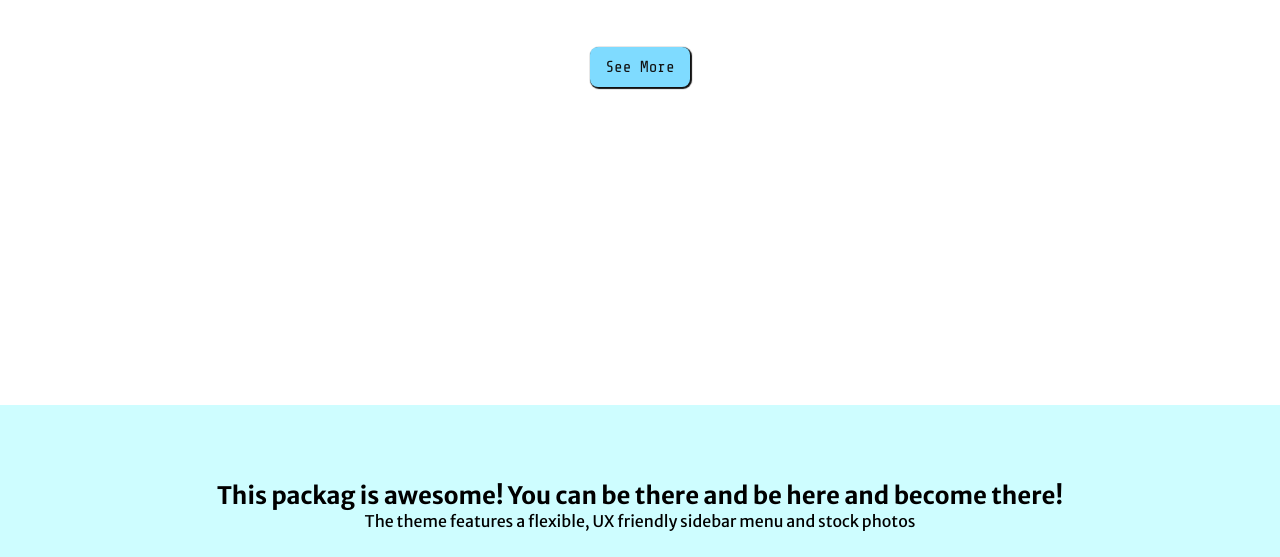
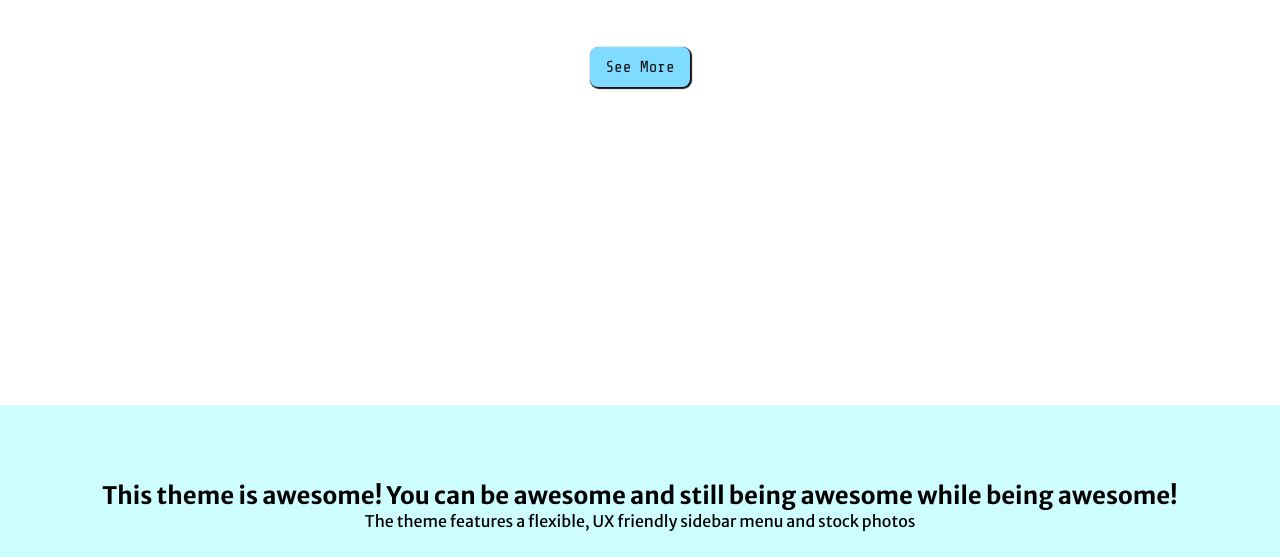
Before and after one commit to v8areu/java-script-abb-js, a plain HTML site: page random-projects/landing-page-1/index.html in a window 1280 px wide. Shown: the part 395-952 px from the top of the page. Drawn offline with nearby package versions, Linux system fonts and the light colour scheme.

Commit message:
doing landing page

```diff
--- a/random-projects/landing-page-1/index.html
+++ b/random-projects/landing-page-1/index.html
@@ -36,7 +36,7 @@
 		<section class="about-section">
 			<div class="about-inner">
 				<div class="about-description">
-					<h2>This packag is awesome! You can be there and be here and become there!</h2>
+					<h2>This theme is awesome! You can be awesome and still being awesome while being awesome!</h2>
 					<p>The theme features a flexible, UX friendly sidebar menu and stock photos</p>
 				</div>
 				<div class="about-extension">
```
